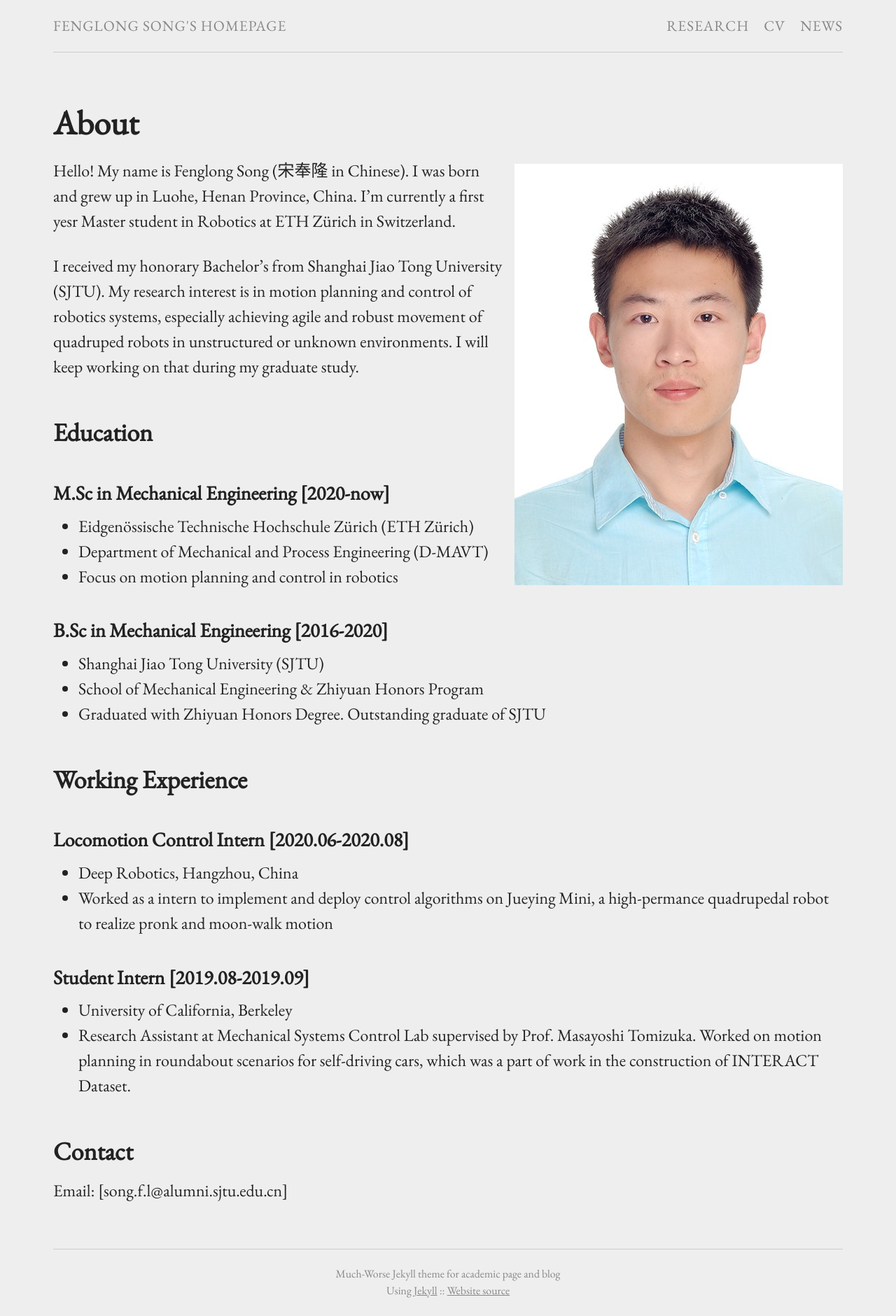
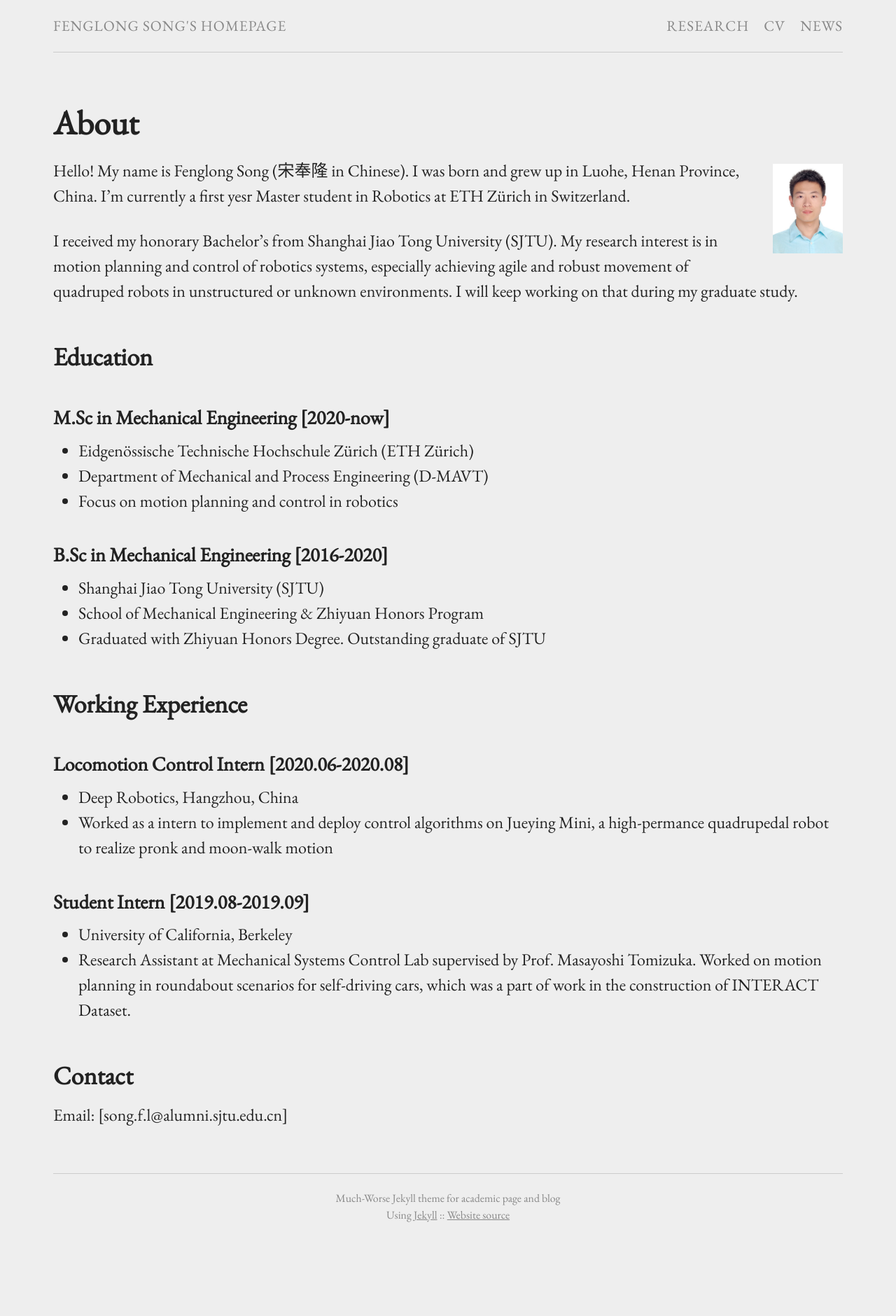
Before and after one commit to FenglongSong/fenglongsong.github.io, a Jekyll site: the page built from index.md, in a window 1280 px wide. Shown: the whole page at 70% size. Built offline with Jekyll 4.4.1, drawn with Linux system fonts in a browser that asks for light colours; after the commit the page ends 1772 px from its top, so only the background shows below that.

Commit message:
Update index.md

```diff
--- a/index.md
+++ b/index.md
@@ -4,7 +4,7 @@
 permalink: /
 ---
 
-{% include image.html url="images/photo.jpg" caption="" max_width="100px" align="right" %}
+{% include image.html url="images/photo.jpg" caption="" width="100px" align="right" %}
 
 Hello! My name is Fenglong Song (宋奉隆 in Chinese). I was born and grew up in Luohe, Henan Province, China. I'm currently a first yesr Master student in Robotics at ETH Zürich in Switzerland.
 
```
